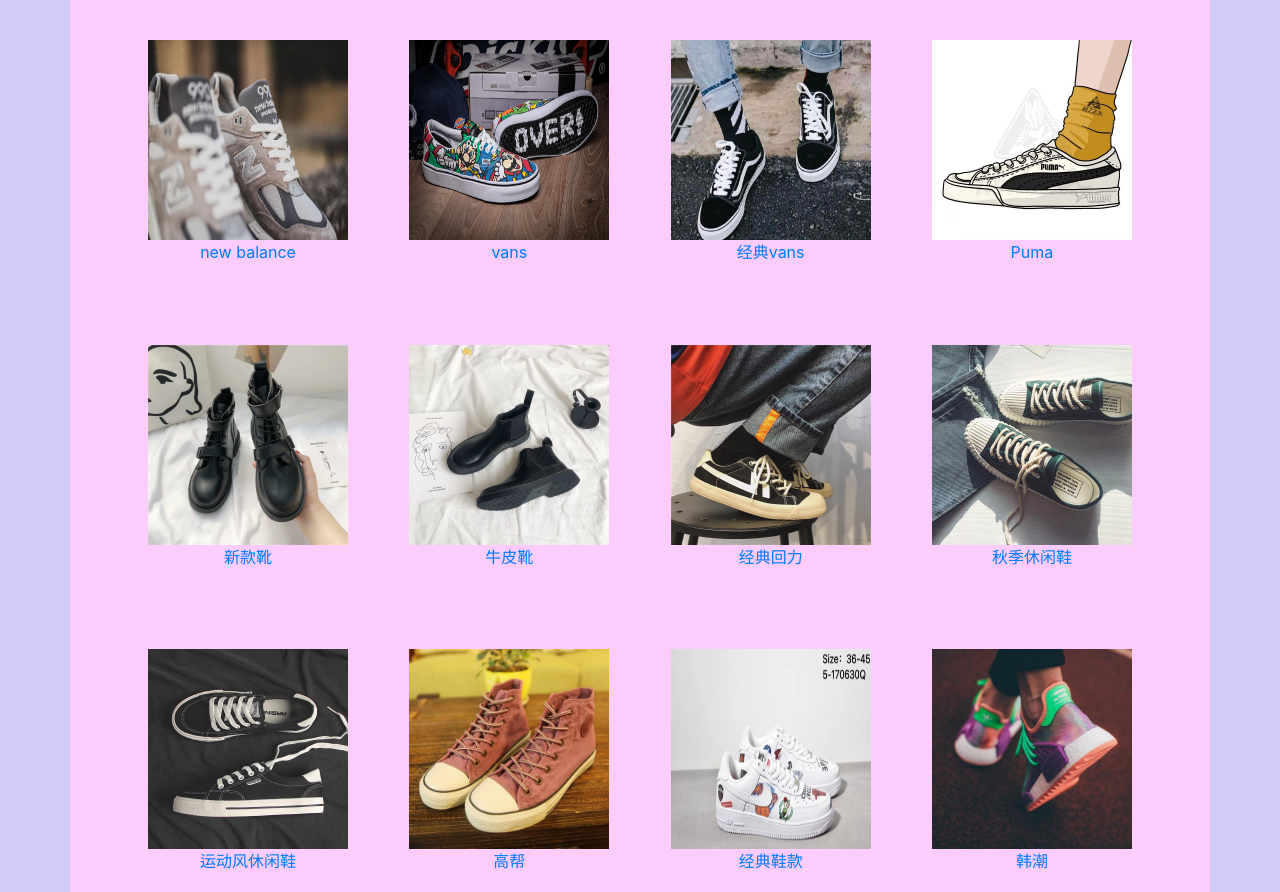
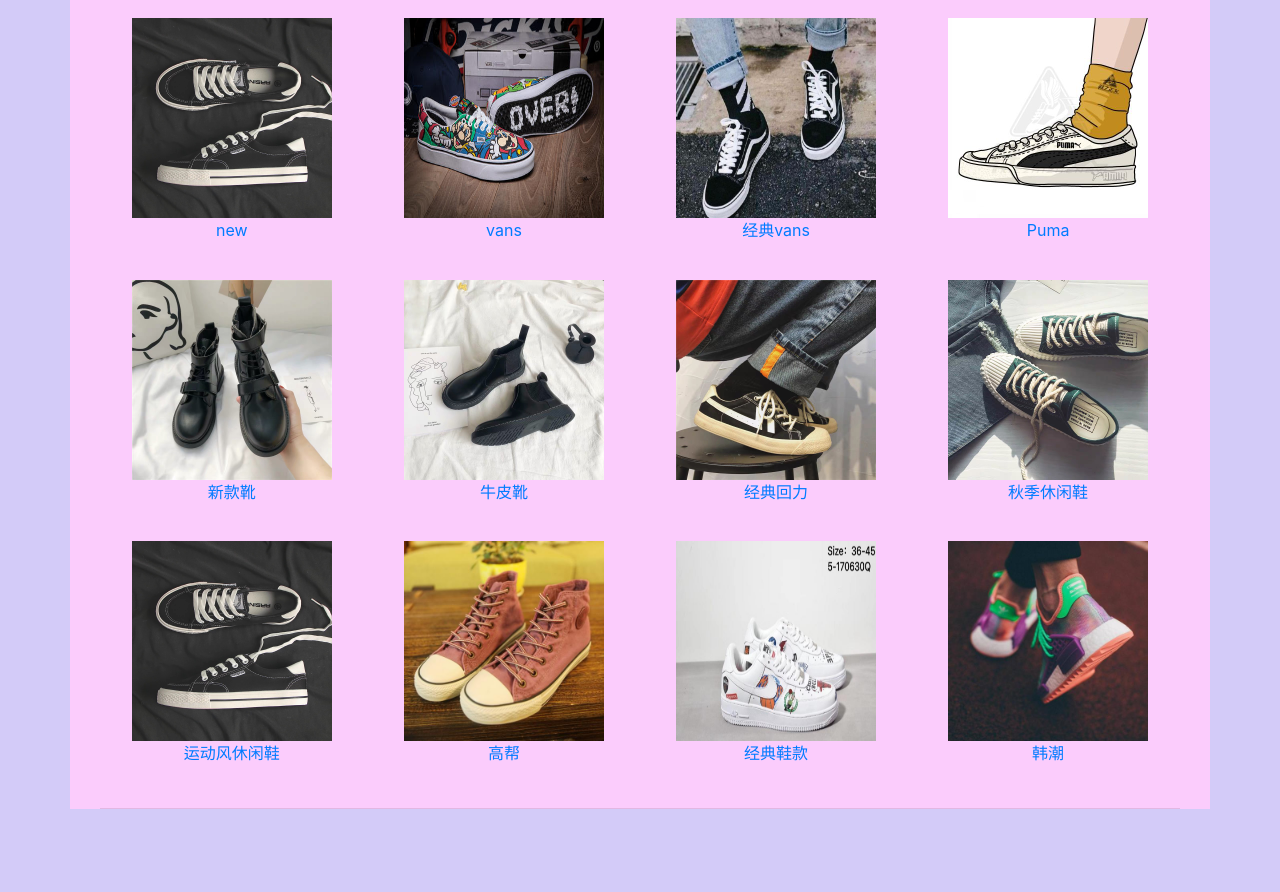
Before and after one commit to M1114378154/honeyshoesproject, a plain HTML site: page Html/Shoes.html in a window 1280 px wide. Shown: the part 429-1321 px from the top of the page. After the commit the page ends 1254 px from the top, so only its background shows below. Drawn offline with nearby package versions, Linux system fonts and the light colour scheme.

Commit message:
Update Shoes.html

```diff
--- a/Html/Shoes.html
+++ b/Html/Shoes.html
@@ -92,7 +92,7 @@
                         <p>高帮帆布鞋</p></a>
                     </center>
                 </div>
-                <div class="col-sm-3" ">
+                <div class="col-sm-3" >
                     <center>
                         <a href="#">
                         <img src="../Img/444.jpg " style="width: 200px; height: 200px ">
@@ -107,12 +107,12 @@
                     </center>
                 </div>
             </div>
-            <div class="row " style="padding: 3%; ">
+            <div class="row " style="padding: 1%; ">
                 <div class="col-sm-3 ">
                     <center>
                         <a href="#">
-                        <img src="../Img/new.jpg" style="width: 200px; height: 200px ">
-                        <p>new balance</p></a>
+                        <img src="../Img/shoes8.JPG" style="width: 200px; height: 200px ">
+                        <p>new</p></a>
                     </center>
                 </div>
                 <div class="col-sm-3 ">
@@ -122,7 +122,7 @@
                         <p>vans</p></a>
                     </center>
                 </div>
-                <div class="col-sm-3 " ">
+                <div class="col-sm-3 " >
                     <center>
                         <a href="#">
                         <img src="../Img/耐克.png " style="width: 200px; height: 200px ">
@@ -137,7 +137,7 @@
                     </center>
                 </div>
             </div>
-            <div class="row " style="padding: 3%; ">
+            <div class="row " style="padding: 1%; ">
                 <div class="col-sm-3 ">
                     <center>
                         <a href="#">
@@ -152,7 +152,7 @@
                         <p>牛皮靴</p></a>
                     </center>
                 </div>
-                <div class="col-sm-3 " ">
+                <div class="col-sm-3 " >
                     <center>
                             <a href="#">
                         <img src="../Img/shoes6.JPG " style="width: 200px; height: 200px ">
@@ -167,7 +167,7 @@
                     </center>
                 </div>
             </div>
-            <div class="row " style="padding: 3%; ">
+            <div class="row " style="padding: 1%; ">
                 <div class="col-sm-3 ">
                     <center>
                             <a href="#">
@@ -183,7 +183,7 @@
                         <p>高帮</p></a>
                     </center>
                 </div>
-                <div class="col-sm-3 " ">
+                <div class="col-sm-3 " >
                     <center>
                             <a href="#">
                         <img src="../Img/3.png" style="width: 200px; height: 200px ">
```
